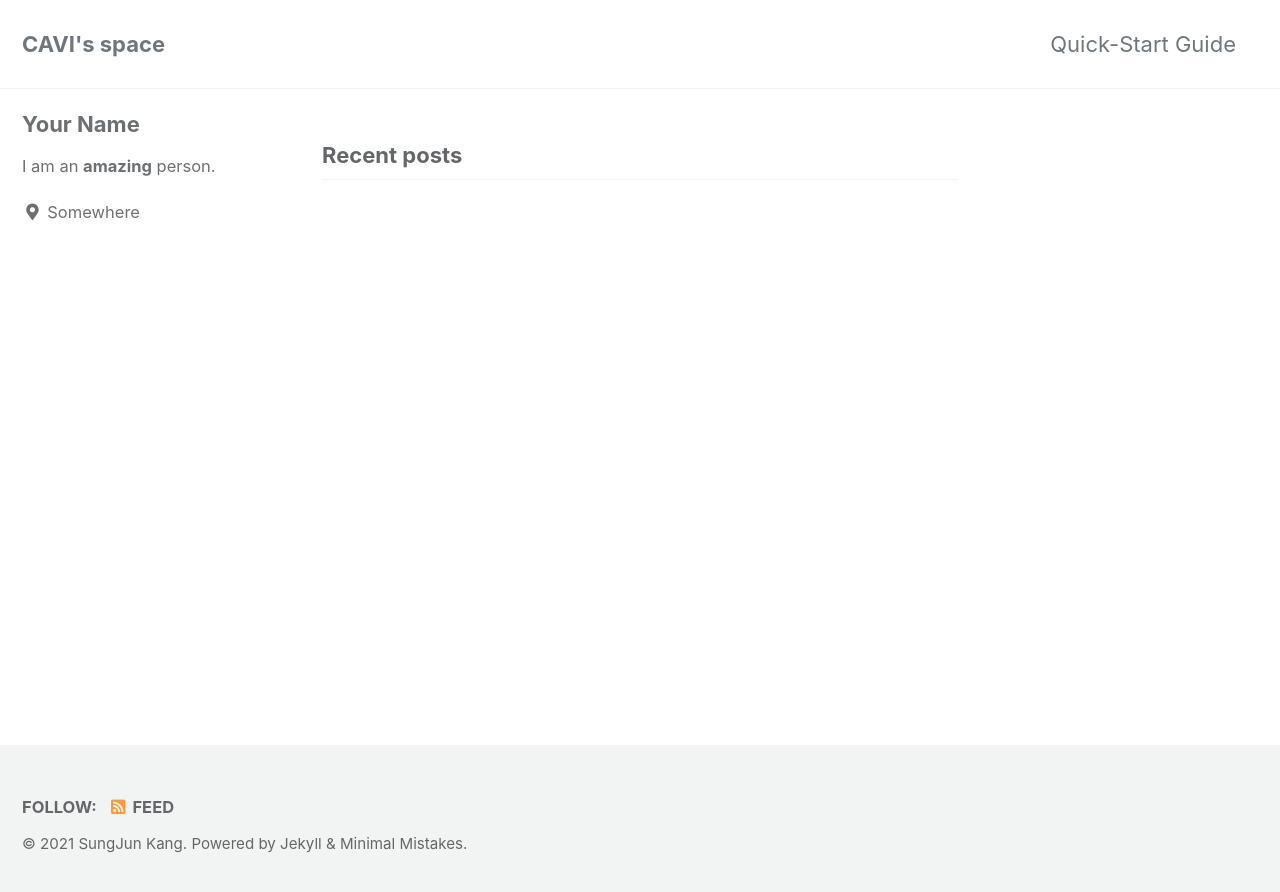
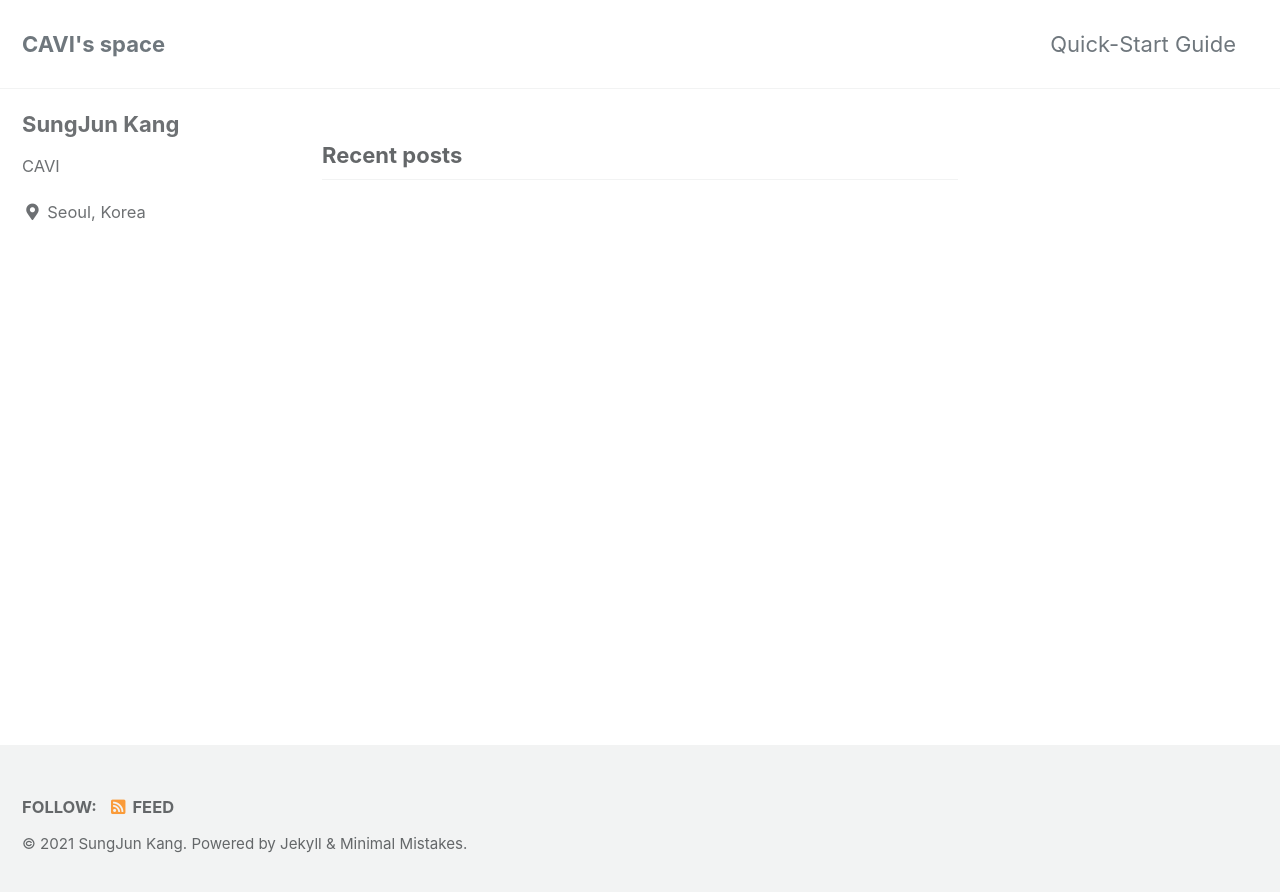
Before and after one commit to tatasa1/tatasa1.github.io, a Jekyll site: the page built from index.html, in a window 1280 px wide. Shown: the top 892 px of the page. Built offline with Jekyll 4.4.1, drawn with Linux system fonts in a browser that asks for light colours; cached includes are drawn as plain includes; the list of posts is cut into pages by our own code.

Commit message:
Update _config.yml

```diff
--- a/_config.yml
+++ b/_config.yml
@@ -101,10 +101,10 @@ analytics:
 
 # Site Author
 author:
-  name             : "Your Name"
+  name             : "SungJun Kang"
   avatar           : # path of avatar image, e.g. "/assets/images/bio-photo.jpg"
-  bio              : "I am an **amazing** person."
-  location         : "Somewhere"
+  bio              : "CAVI "
+  location         : "Seoul, Korea"
   email            :
   links:
     - label: "Email"
```
